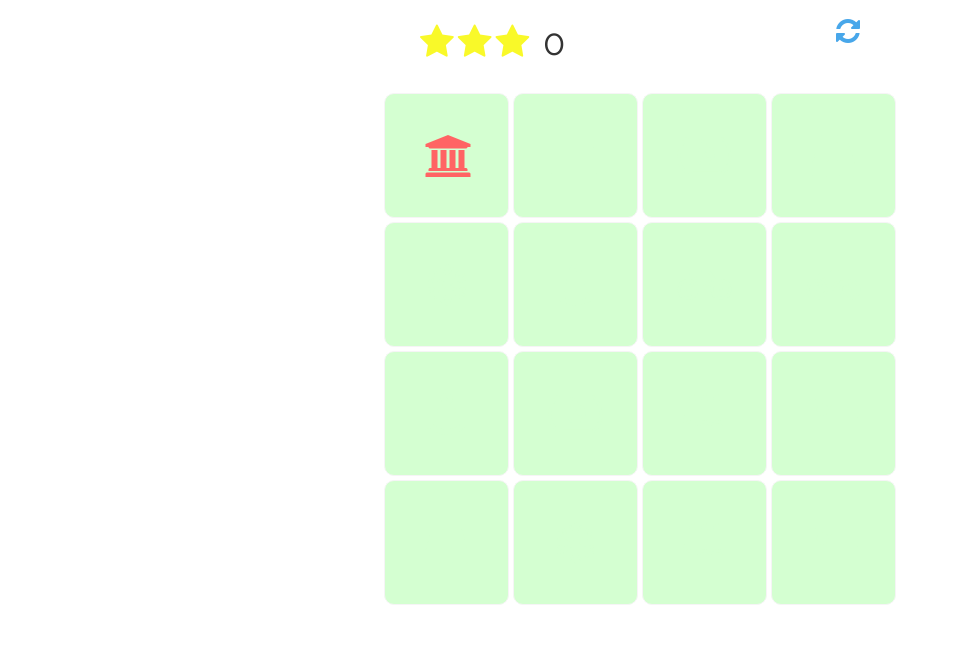
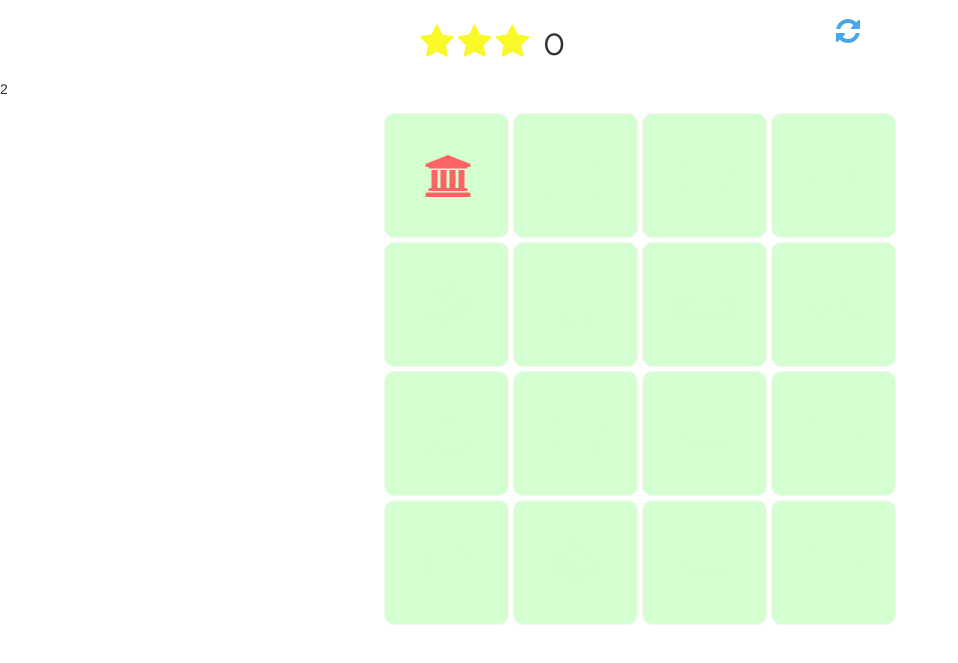
Before and after one commit to nahomtefera/myMemoryGame, a plain HTML site: page index.html in a window 1280 px wide. Both pictures are taken after a click on the item 446 px from the left and 248 px from the top of the page. Shown: the part 93-756 px from the top of the page, without its empty margins (0-958 px from the left). Drawn offline with nearby package versions, Linux system fonts and the light colour scheme.

Commit message:
added new timer in app.js and index

```diff
--- a/index.html
+++ b/index.html
@@ -40,7 +40,7 @@
         <i id="restart-game" class="fa fa-refresh" aria-hidden="true"></i>
     </div>
     <div class="timer">
-        <p class="min-sec"><span class="min"></span><span class="sec"></span></p>
+        <p class="min-sec"><span class="timer-min"></span><span class="timer-sec"></span></p>
     </div>
     <!-- Modal -->
     <div class="modal fade" id="myModal" role="dialog">
--- a/js/app.js
+++ b/js/app.js
@@ -9,12 +9,16 @@ timeFlag = 0;
 score = 0;
 clickFlag = 0;
 _oldThis = null;
+timer_min = 0;
+timer_sec = 0;
 
 // Click functionality
 $(".card").click(function(){
     //Start time
     if(timeFlag === 0){
         start_time = Date.now();
+        startTimer();
+
         timeFlag = 1;
     }
     _this = $(this);
@@ -118,7 +122,27 @@ function millisToMinutesAndSeconds(millis) {
     console.log(minutes + "min and " + (seconds < 10 ? '0' : '') + seconds + "s");
     return minutes + "min and " + (seconds < 10 ? '0' : '') + seconds + "s";
 }
+
 // Timer
+function startTimer(){
+        timer_min = 0;
+        timer_sec = 0;
+    setInterval(function(){
+        console.log(timer_min);
+        timer_min++;
+        $(".timer-min").html(timer_min);
+    }, 60000);
+
+    setInterval(function(){
+        timer_sec++;
+        if(timer_sec === 60){
+            timer_sec = 0;
+        }
+        console.log(timer_sec);
+        $(".timer-sec").html(timer_sec);
+    }, 1000);
+
+};
 
 // Stars
 function ratingStars(){
```
